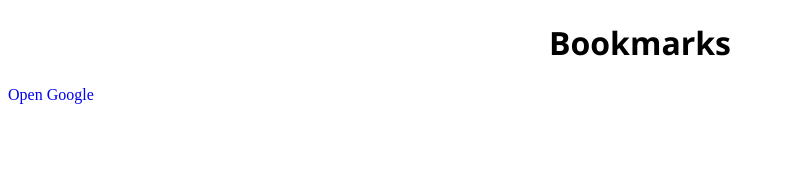
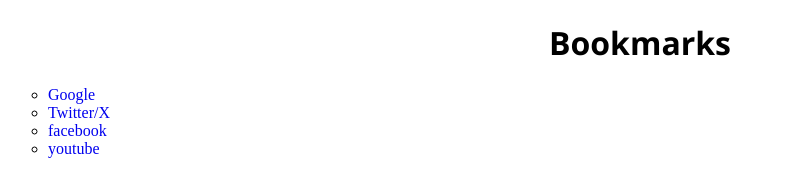
Before and after one commit to RiteKoder/Sigma-webdev, a plain HTML site: page Bookmark Manager/index.html in a window 1280 px wide. Shown: the whole page, without its empty margins (0-785 px from the left). Drawn offline with Linux system fonts and the light colour scheme.

Commit message:
add console log functionality

```diff
--- a/Bookmark Manager/index.html
+++ b/Bookmark Manager/index.html
@@ -10,7 +10,16 @@
 
 <body>
     <h1 class="title">Bookmarks</h1>
-    <a target="_blank" href="https://www.google.com/">Open Google</a>
+    <ul>
+
+        <li><a target="_blank" href="https://www.google.com/"> Google</a></li>
+        <li><a target="_blank" href="https://www.x.com/"> Twitter/X</a></li>
+        <li><a target="_blank" href="https://www.facebook.com/"> facebook</a></li>
+        <li><a target="_blank" href="https://www.youtube.com/"> youtube</a></li>
+    </ul>
+
+
+
 
 
 
--- a/Bookmark Manager/index.js
+++ b/Bookmark Manager/index.js
@@ -0,0 +1,8 @@
+let btn = document.getElementsByTagName("a");
+console.log(btn.length);
+
+for (let i = 0; i < btn.length; i++) {
+  btn[i].addEventListener("mouseover", () => {
+    console.log("you will go to " + btn[i].href);
+  });
+}
--- a/Bookmark Manager/style.css
+++ b/Bookmark Manager/style.css
@@ -9,3 +9,6 @@
 a{
     text-decoration: none;
 }
+li{
+    list-style-type: circle;
+}
```
